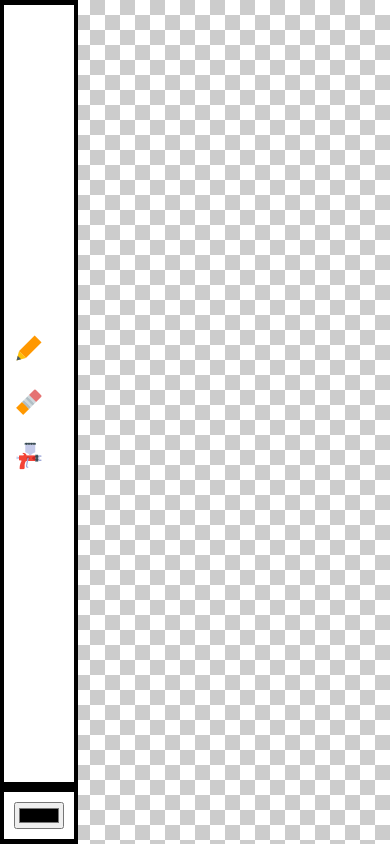
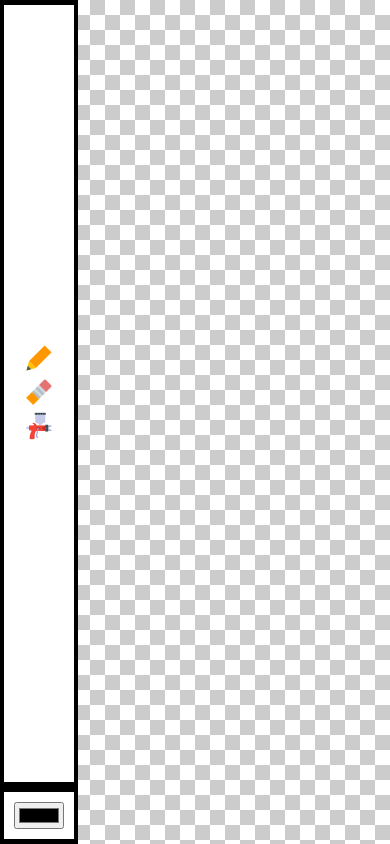
Before and after one commit to oz-hernandez/paint-app, a React (Create React App) app: page / in a window 390 px wide. Built offline with nearby package versions, Linux system fonts and the light colour scheme; the HTML template or start-up script is replaced by a standard one.

Commit message:
add tool-tips to the tools

```diff
--- a/src/App.css
+++ b/src/App.css
@@ -1,23 +1,26 @@
-.App {
+#app {
   margin: 0;
   padding: 0;
   display: flex;
   flex-shrink: 1;
   flex-direction: column;
 }
+
 @media (max-width: 700px) {
-  .App {
+  #app {
       margin: 0;
       padding: 0;
       display: flex;
       flex-shrink: 1;
   }
 }
+
 .App div[class="main-grid"] {
   display: flex;
   flex-grow: 1;
 }
-canvas[id="canvas"] {
+
+.main-grid #canvas {
   display: flex;
   width: 100vw;
   height: 100%;
@@ -45,10 +48,120 @@ canvas[id="canvas"] {
   margin: 5px;
 }
 
-.tool-items>label {
+.tool-items label[class="tool-label"] {
   padding-left: 15px;
   padding-right: 15px;
 }
+
+#pencil[data-tooltip], #eraser[data-tooltip], #graffiti[data-tooltip] {
+	display: inline-block;
+	position: relative;
+  text-decoration: none;
+}
+#pencil[data-tooltip]:after, #eraser[data-tooltip]:after, #graffiti[data-tooltip]:after {
+	content: attr(data-tooltip);
+	position: absolute;
+	bottom: 130%;
+	left: 20%;
+	background: #ffcb66;
+  padding: 5px 15px;
+  margin-bottom: 8px;
+	color: black;
+	-webkit-border-radius: 10px;
+	-moz-border-radius: 10px;
+	-ms-border-radius: 10px;
+	-o-border-radius: 10px;
+	border-radius: 10px;
+	white-space: nowrap;
+	opacity: 0;
+	-webkit-transition: all 0.5s ease;
+	-moz-transition: all 0.5s ease;
+	-ms-transition: all 0.5s ease;
+	-o-transition: all 0.5s ease;
+	transition: all 0.5s ease;
+}
+#pencil[data-tooltip]:before, #eraser[data-tooltip]:before, #graffiti[data-tooltip]:before {
+	content: "";
+	position: absolute;
+	width: 0;
+	height: 0;
+	border-top: 20px solid #ffcb66;
+	border-left: 20px solid transparent;
+	border-right: 20px solid transparent;
+	-webkit-transition: all 0.5s ease;
+	-moz-transition: all 0.5s ease;
+	-ms-transition: all 0.5s ease;
+	-o-transition: all 0.5s ease;
+	transition: all 0.5s ease;
+	opacity: 0;
+  bottom: 115%;
+}
+#pencil[data-tooltip]:hover:after, #eraser[data-tooltip]:hover:after, #graffiti[data-tooltip]:hover:after {
+	bottom: 100%;
+}
+#pencil[data-tooltip]:hover:before, #eraser[data-tooltip]:hover:before, #graffiti[data-tooltip]:hover:before{
+	bottom: 100%;
+}
+#pencil[data-tooltip]:hover:after, #eraser[data-tooltip]:hover:after, #graffiti[data-tooltip]:hover:after,
+#pencil[data-tooltip]:hover:before, #eraser[data-tooltip]:hover:before, #graffiti[data-tooltip]:hover:before {
+	opacity: 1;
+}
+
+/* #eraser[data-tooltip] {
+	display: inline-block;
+	position: relative;
+  text-decoration: none;
+}
+#eraser[data-tooltip]:after {
+	content: attr(data-tooltip);
+	position: absolute;
+	bottom: 130%;
+	left: 20%;
+	background: #ffcb66;
+  padding: 5px 15px;
+  margin-bottom: 8px;
+	color: black;
+	-webkit-border-radius: 10px;
+	-moz-border-radius: 10px;
+	-ms-border-radius: 10px;
+	-o-border-radius: 10px;
+	border-radius: 10px;
+	white-space: nowrap;
+	opacity: 0;
+	-webkit-transition: all 0.5s ease;
+	-moz-transition: all 0.5s ease;
+	-ms-transition: all 0.5s ease;
+	-o-transition: all 0.5s ease;
+	transition: all 0.5s ease;
+}
+#eraser[data-tooltip]:before {
+	content: "";
+	position: absolute;
+	width: 0;
+	height: 0;
+	border-top: 20px solid #ffcb66;
+	border-left: 20px solid transparent;
+	border-right: 20px solid transparent;
+	-webkit-transition: all 0.5s ease;
+	-moz-transition: all 0.5s ease;
+	-ms-transition: all 0.5s ease;
+	-o-transition: all 0.5s ease;
+	transition: all 0.5s ease;
+	opacity: 0;
+  bottom: 115%;
+}
+#eraser[data-tooltip]:hover:after {
+	bottom: 100%;
+}
+#eraser[data-tooltip]:hover:before {
+	bottom: 100%;
+}
+#eraser[data-tooltip]:hover:after,
+#eraser[data-tooltip]:hover:before {
+	opacity: 1;
+} */
+
+
 
 .custom-panel {
   display: flex;
@@ -79,7 +192,7 @@ canvas[id="canvas"] {
         align-items: center;
         background-color: white;
     }
-    .tool-items>label {
+    .tool-items label {
       padding-left: 15px;
       padding-right: 15px;
     }
--- a/src/App.js
+++ b/src/App.js
@@ -5,9 +5,8 @@ import './App.css';
 
 function App() {
   return (
-    <div className="App">
+    <div className="App" id="app">
       <div className="main-grid">
-        {/* <input type="color" name='color' /> */}
         <DrawGrid />
       </div>
     </div>
--- a/src/UI/EraserTool.js
+++ b/src/UI/EraserTool.js
@@ -17,7 +17,7 @@ const EraserTool = forwardRef((props, ref) => {
     });
 
     return (
-        <label>
+        <label className="tool-label" id="eraser" data-tooltip="Eraser Tool">
             <input type="radio" name="painttools" value="eraser" onClick={ props.handleClick } onTouchStart={ props.handleClick }/>
             <img src={props.src} alt={props.alt} />
         </label>
--- a/src/UI/GraffitiTool.js
+++ b/src/UI/GraffitiTool.js
@@ -17,9 +17,9 @@ const GraffitiTool = forwardRef((props, ref) => {
     });
 
     return (
-        <label>
+        <label className="tool-label" id="graffiti" data-tooltip="Graffiti Tool">
             <input type="radio" name="painttools" value="graffiti" onClick={ props.handleClick } onTouchStart={ props.handleClick }/>
-            <img src={props.src} alt={props.alt}  />
+            <img src={props.src} alt={props.alt} />
         </label>
     );
 });
--- a/src/UI/PencilTool.js
+++ b/src/UI/PencilTool.js
@@ -16,9 +16,9 @@ const PencilTool = forwardRef((props, ref) =>  {
     });
 
     return (
-        <label>
+        <label className="tool-label" id="pencil" data-tooltip="Pencil Tool">
             <input type="radio" name="painttools" value="pencil" onClick={ props.handleClick } onTouchStart={ props.handleClick }/>
-            <img src={props.src} alt={props.alt}  />
+            <img src={props.src} alt={props.alt} />
         </label>
     );
 });
--- a/src/UI/ToolPanel.js
+++ b/src/UI/ToolPanel.js
@@ -18,8 +18,8 @@ export default class ToolPanel extends React.Component {
 
     render() {
         return (
-            <div className="tool-items">
-                <PencilTool ref={ (ref) => {this.activeTool['pencil'] = ref; }} handleClick={ this.handleClick } src={require('../assets/pencil.png')} tool="Pencil" />
+            <div className="tool-items" >
+                <PencilTool  ref={ (ref) => {this.activeTool['pencil'] = ref; }} handleClick={ this.handleClick } src={require('../assets/pencil.png')} tool="Pencil" />
                 <EraserTool ref={ (ref) => {this.activeTool['eraser'] = ref; }} handleClick={ this.handleClick } src={require('../assets/eraser.png')} tool="Eraser" />
                 <GraffitiTool ref={ (ref) => {this.activeTool['graffiti'] = ref; }} handleClick={ this.handleClick } src={require('../assets/spray.png')} tool="Graffiti" />
             </div>
```
Also changed, not shown: src/UI/CustomPanel.js (deleted, +0 -52 lines).
